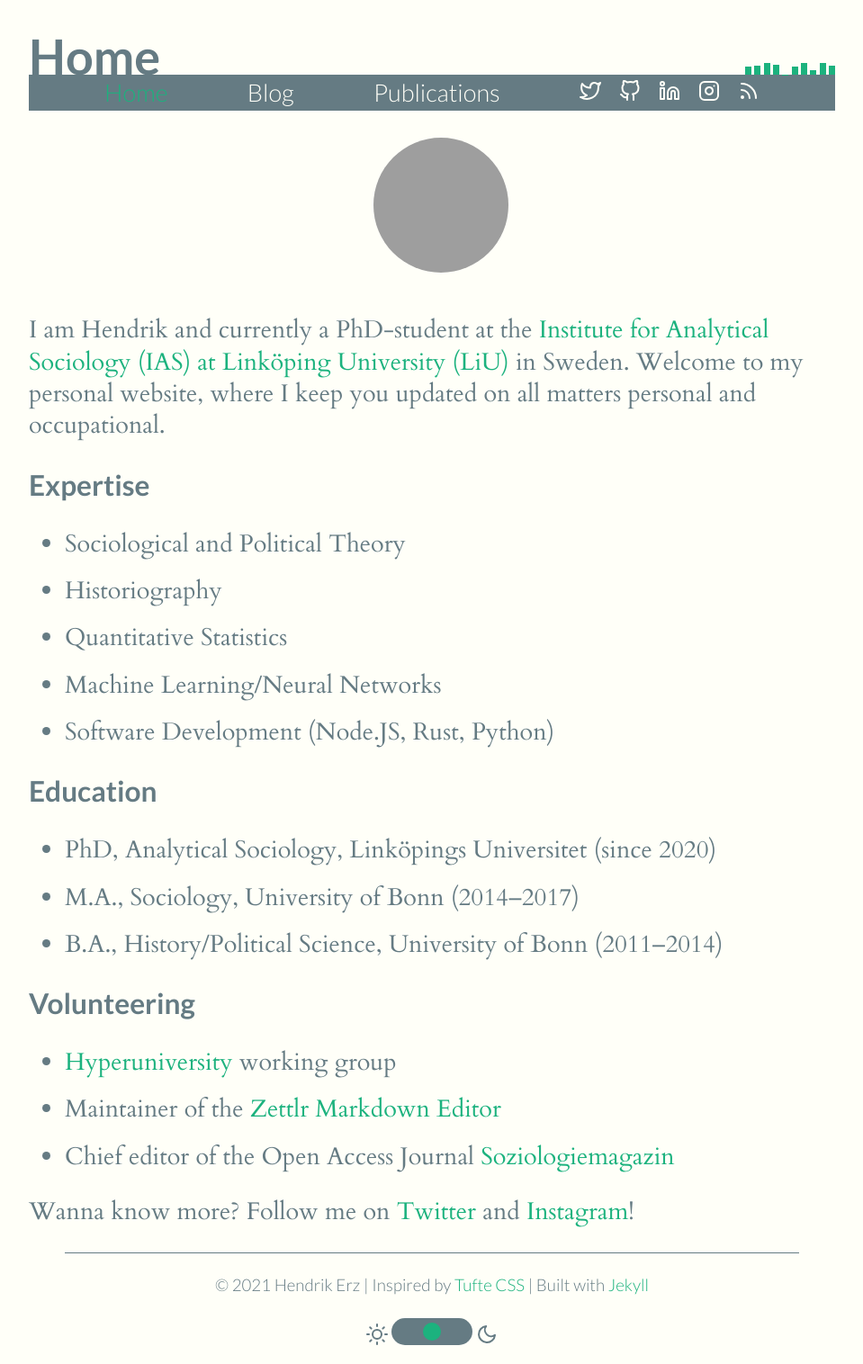
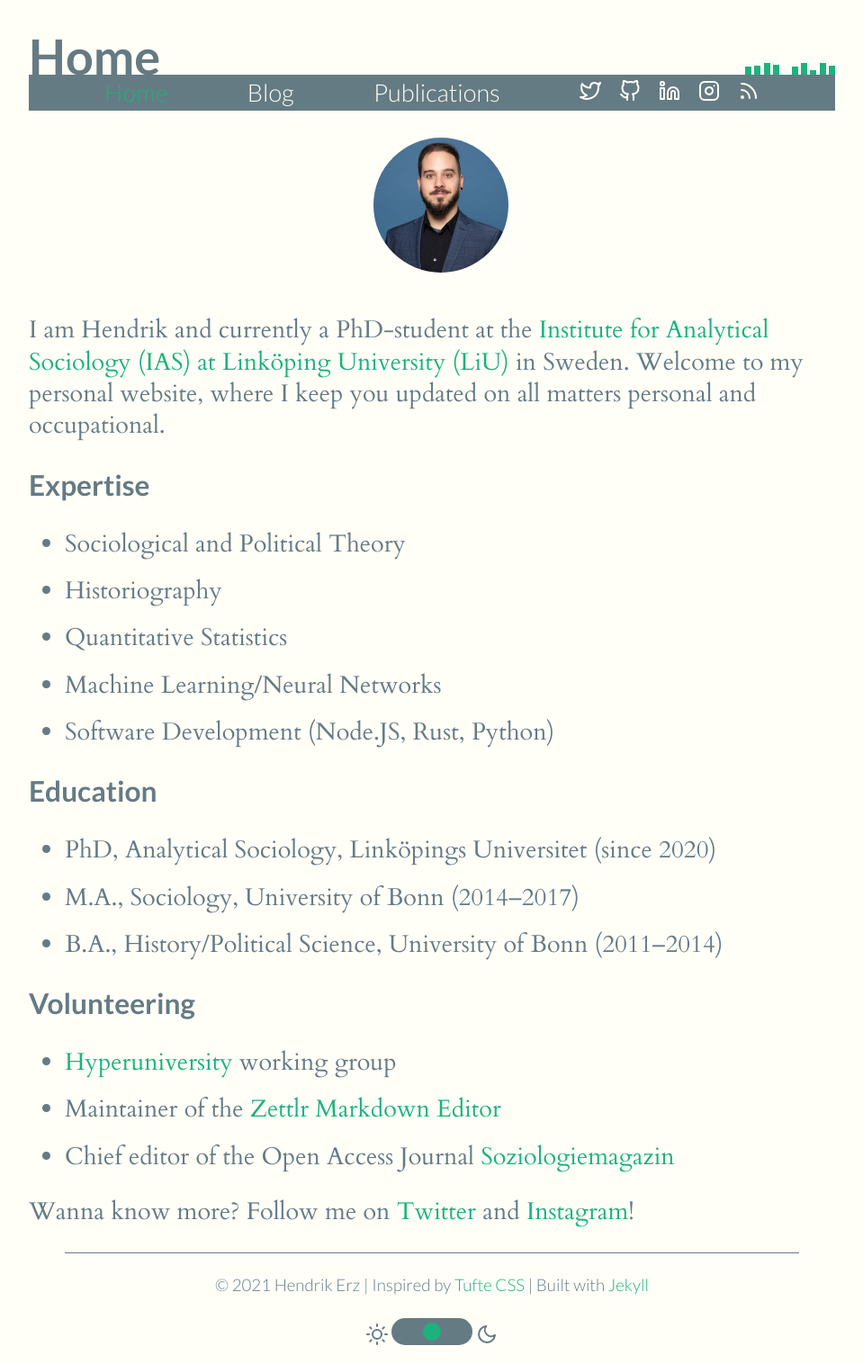
Before and after one commit to nathanlesage/homepage, a Jekyll site: the page built from index.md, in a window 1280 px wide. Shown: the whole page at 90% size, without its empty margins (160-1119 px from the left). Built offline with Jekyll 4.4.1, drawn with Linux system fonts in a browser that asks for light colours; nearby versions of some CDN libraries.

Commit message:
Fix image paths

```diff
--- a/blog/index.html
+++ b/blog/index.html
@@ -2,7 +2,7 @@
 title: Blog
 ---
 <!-- Get that header image -->
-<img id="hero-image" src="https://www.hendrik-erz.de/storage/app/media/blog_hero.jpg" aria-hidden="true">
+<img id="hero-image" src="../assets/img/blog_hero.jpg" aria-hidden="true">
 
 {% for post in paginator.posts %}
 <h2 class="post-list-heading"><a href="{{ post.url }}">{{ post.title }}</a></h2>
--- a/index.md
+++ b/index.md
@@ -3,7 +3,7 @@ title: Home
 ---
 
 <div id="img-moi-container">
-  <img id="img-moi" src="https://www.hendrik-erz.de/storage/app/media/hendrik.jpg" alt="A picture of me">
+  <img id="img-moi" src="/assets/img/hendrikerz_profile.jpg" alt="A picture of me">
 </div>
 
 I am Hendrik and currently a PhD-student at the [Institute for Analytical Sociology (IAS) at Linköping University (LiU)](https://liu.se/en/organisation/liu/iei/ias) in Sweden. Welcome to my personal website, where I keep you updated on all matters personal and occupational.
```
Also changed, not shown: assets/img/blog_hero.jpg (added), assets/img/hendrikerz_profile.jpg (added).
